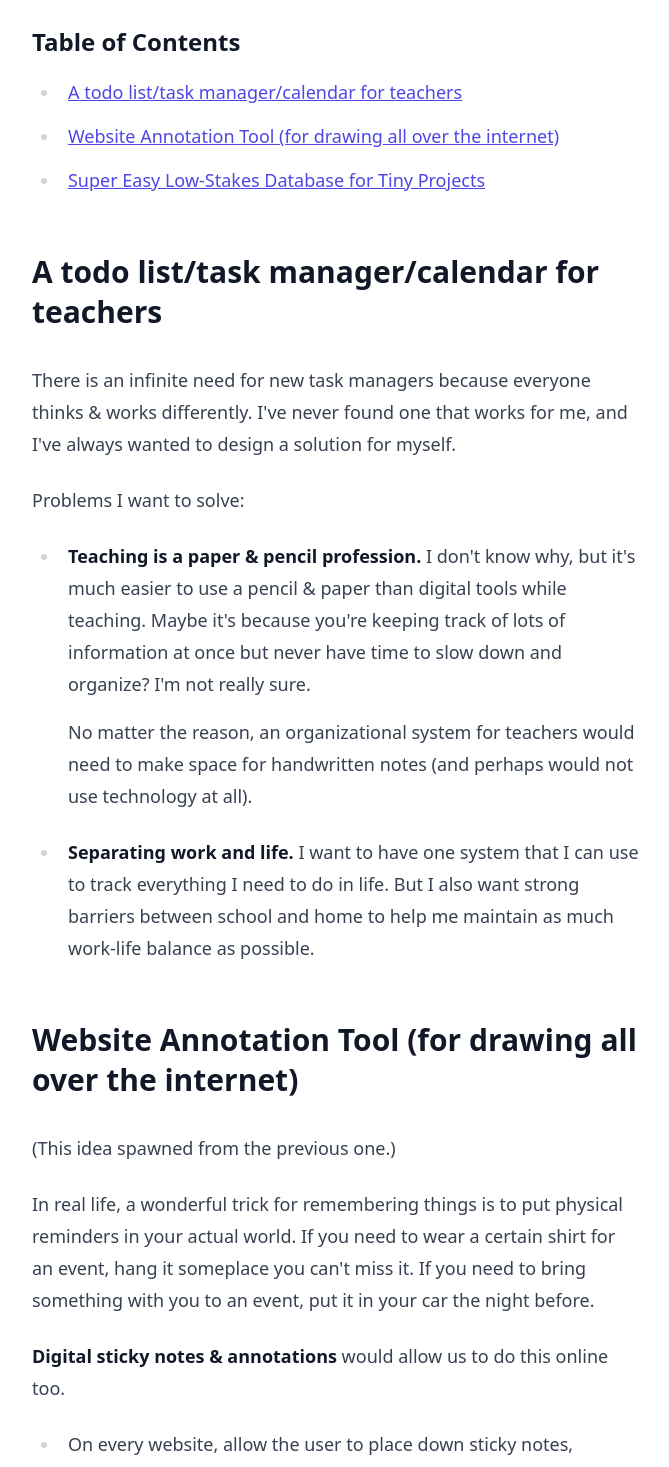
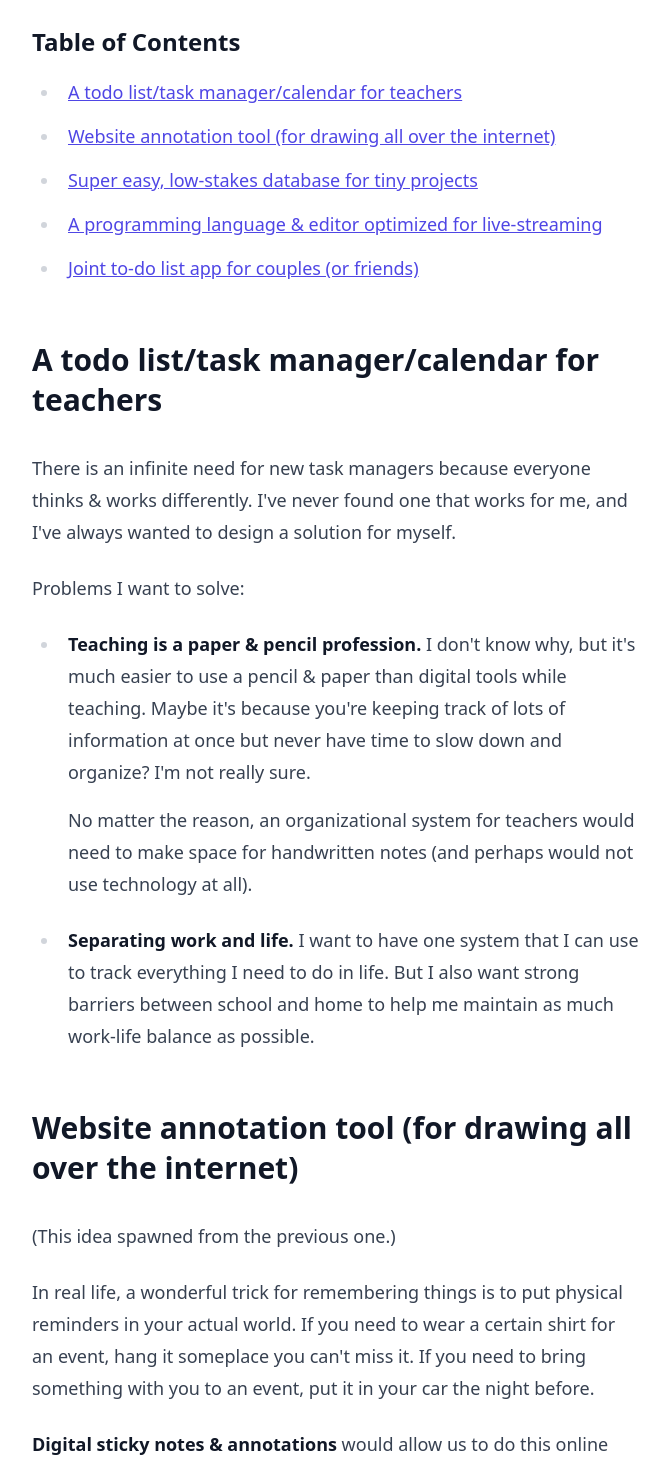
Before and after one commit to PullJosh/joshuapullen.com, a Next.js app: page /ideas in a window 1280 px wide. Shown: the part 420-1887 px from the top of the page, without its empty margins (304-973 px from the left). Built offline with nearby package versions, Linux system fonts and the light colour scheme.

Commit message:
Publish two new ideas

```diff
--- a/pages/ideas.tsx
+++ b/pages/ideas.tsx
@@ -29,12 +29,22 @@ export default function Ideas() {
           </li>
           <li>
             <Link href="#website-annotation">
-              Website Annotation Tool (for drawing all over the internet)
+              Website annotation tool (for drawing all over the internet)
             </Link>
           </li>
           <li>
             <Link href="#low-stakes-database">
-              Super Easy Low-Stakes Database for Tiny Projects
+              Super easy, low-stakes database for tiny projects
+            </Link>
+          </li>
+          <li>
+            <Link href="#language-for-live-streaming">
+              A programming language & editor optimized for live-streaming
+            </Link>
+          </li>
+          <li>
+            <Link href="#joint-todo-list">
+              Joint to-do list app for couples (or friends)
             </Link>
           </li>
         </ul>
@@ -74,7 +84,7 @@ export default function Ideas() {
         </ul>
 
         <h2 id="website-annotation">
-          Website Annotation Tool (for drawing all over the internet)
+          Website annotation tool (for drawing all over the internet)
         </h2>
         <p>(This idea spawned from the previous one.)</p>
         <p>
@@ -117,7 +127,7 @@ export default function Ideas() {
         </ul>
 
         <h2 id="low-stakes-database">
-          Super Easy Low-Stakes Database for Tiny Projects
+          Super easy, low-stakes database for tiny projects
         </h2>
         <p>
           I sometimes make tiny websites, games, etc. that need a database.
@@ -167,6 +177,47 @@ export default function Ideas() {
           without any permissions necessary (for extremely small & loose
           projects).
         </p>
+
+        <h2 id="language-for-live-streaming">
+          A programming language & editor optimized for live-streaming
+        </h2>
+        <p>
+          Although people try, coding is one of the least live-streamable
+          activities out there. It's almost impossible to watch someone else
+          code, because so much is happening in the brain of the programmer that
+          is not visible on the screen.
+        </p>
+        <p>
+          <strong>
+            I want to see a programming language that puts your thinking on the
+            page.
+          </strong>{" "}
+          What would it look like to program in a language optimized for showing
+          your thought process as you make changes? Surely it would be better
+          for individual programmers too.
+        </p>
+
+        <h2 id="joint-todo-list">
+          Joint to-do list app for couples (or friends)
+        </h2>
+        <p>
+          A todo list is great for reminding me of the tasks that I need to
+          accomplish.{" "}
+          <strong>
+            But sometimes I need more than a reminder. I need{" "}
+            <em>motivation</em>.
+          </strong>
+        </p>
+        <p>
+          A simple phone notification just doesn't do it.{" "}
+          <em>My phone doesn't know better than I do</em>, I think, and I
+          certainly don't have to do what it tells me to!
+        </p>
+        <p>
+          But what if, when I haven't gone on a run in a long time, my phone
+          doesn't notify me&mdash;it notifies my partner? Who can then convince
+          me to get out and do it. That would certainly help.
+        </p>
       </div>
     </Layout>
   );
```
